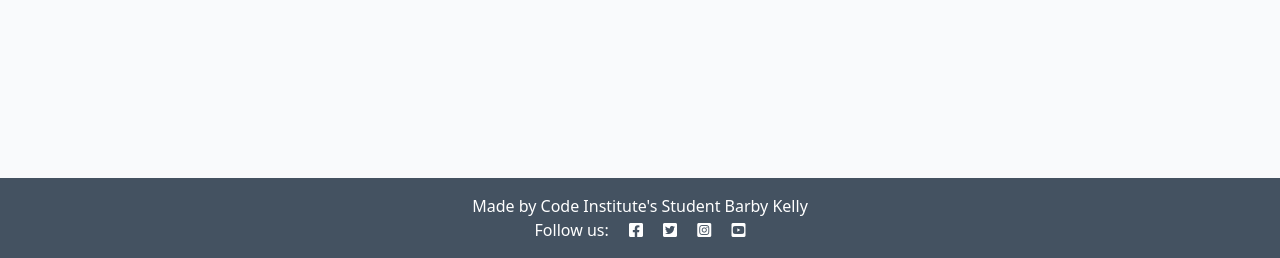
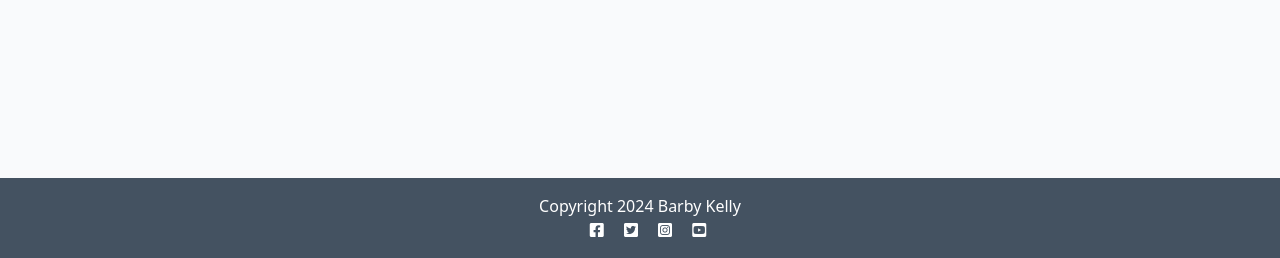
Before and after one commit to BarbyKelly/blog, a Django app: page / in a window 1280 px wide. Shown: the part 542-800 px from the top of the page. Run offline with Django 4.2, Linux system fonts and the light colour scheme; data that the repository does not hold is empty.

Commit message:
Edit copyright

```diff
--- a/templates/base.html
+++ b/templates/base.html
@@ -61,8 +61,12 @@
 
     <!-- Footer -->
     <footer class="footer mt-auto py-3 dark-bg">
-        <p class="m-0 text-center text-white">Made by Code Institute's Student Barby Kelly</p>
-        <p class="m-0 text-center text-white">Follow us: <i class="fab fa-facebook-square ms-3"></i>
+        <p class="m-0 text-center text-white">
+            {% block copyright %}
+                Made by Code Institute's student Barby Kelly
+            {% endblock copyright %}
+        </p>
+        <p class="m-0 text-center text-white"><i class="fab fa-facebook-square ms-3"></i>
             <i class="fab fa-twitter-square ms-3"></i>
             <i class="fab fa-instagram-square ms-3"></i>
             <i class="fab fa-youtube-square ms-3"></i>
--- a/templates/bkblog/index.html
+++ b/templates/bkblog/index.html
@@ -50,3 +50,6 @@
 
 <!-- index.html content ends here -->
 {% endblock %}
+{% block copyright %}
+    Copyright 2024 Barby Kelly
+{% endblock %}
```
